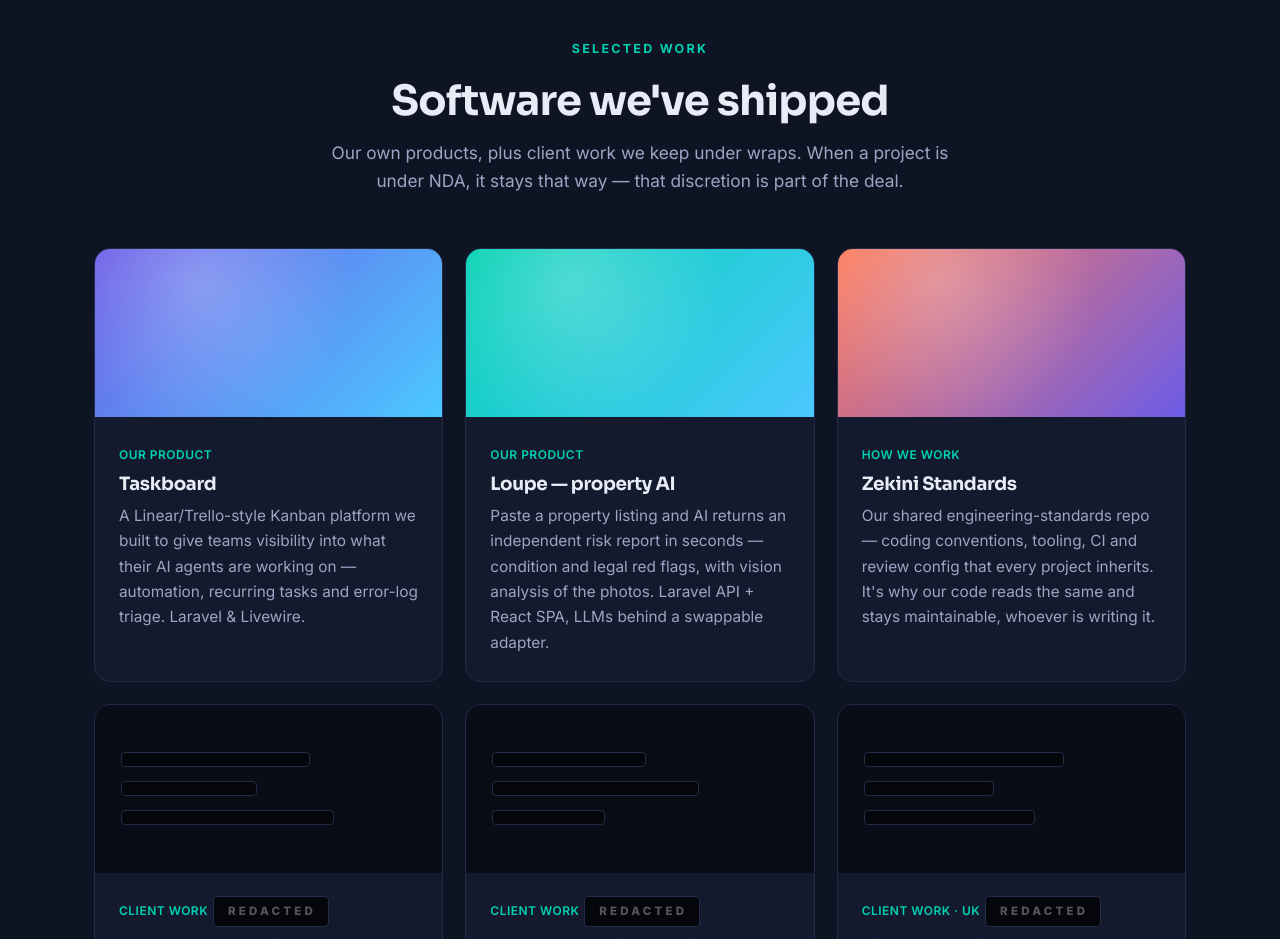
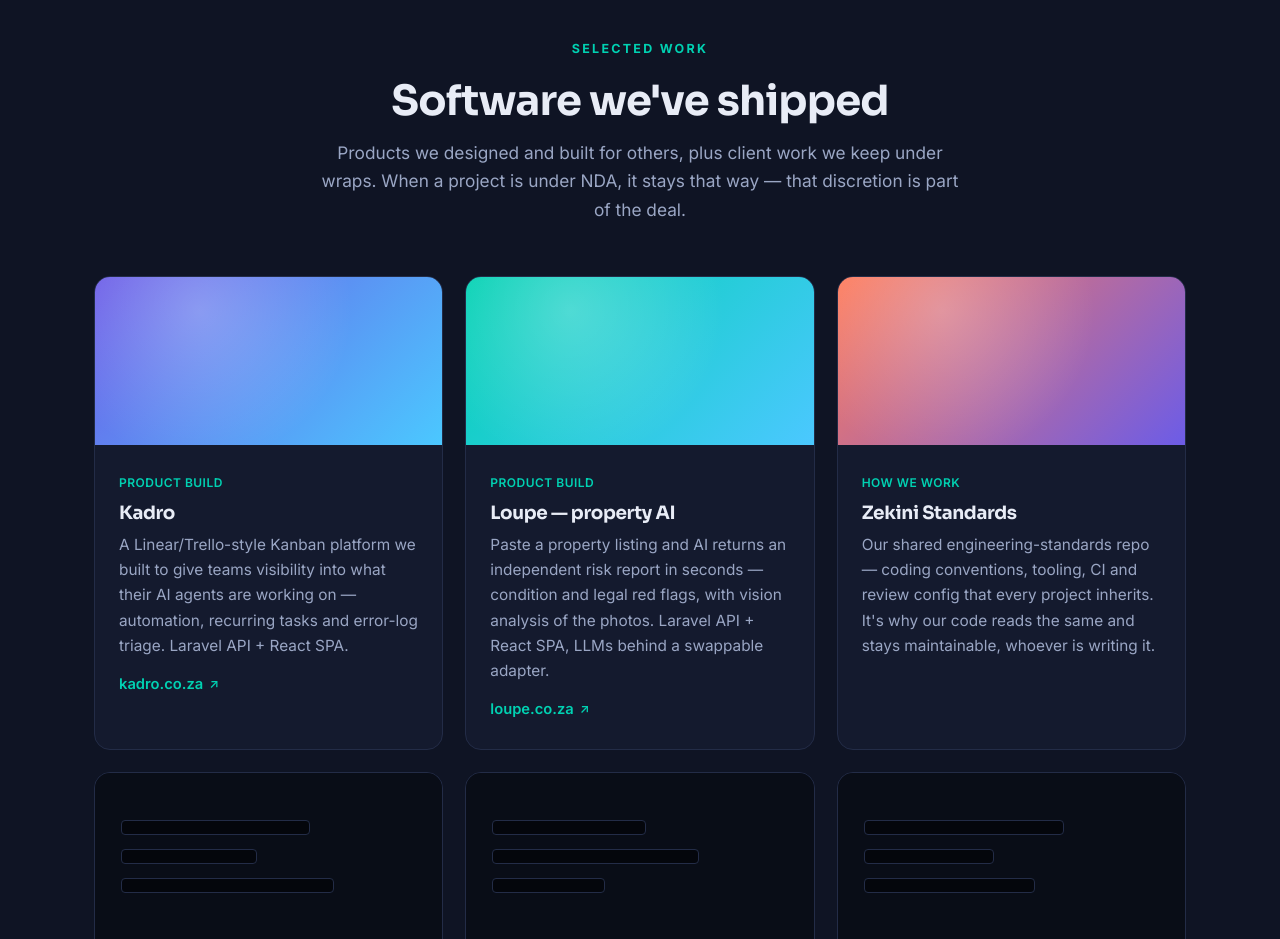
Before and after one commit to zekini-com/zekini.co.za, a plain HTML site: page public/index.html in a window 1280 px wide. Shown: the part 4320-5259 px from the top of the page. Drawn offline with Linux system fonts and the light colour scheme.

Commit message:
fix(work): the studio does not own the products it built, and this page was the one place saying otherwise in public (#5)
* fix(work): the studio does not own the products it built, and this page was the one place saying otherwise in public

ZS-50 settled that Zekini CC and KZN2026 (PTY) Ltd are separately-owned
companies transacting at arm's length: the studio builds, the vendor sells.
Loupe and Kadro are KZN2026's, built under contract. This page tagged both of
them "Our product" — a claim of ownership over another company's products, on
the studio's own site, where a customer or a counterparty would read it.

Both tags become "Product build", and the section subtitle stops saying "our own
products". The body copy already said "we built", which is true and stays.

Deliberately not naming KZN2026 here. Whether the site should name the vendor at
all is a public-facing framing choice the owner has not made, and "Product build"
is accurate either way — it can gain a name later without anything written now
becoming wrong.

Also corrects the same card twice over, independently of the entity question: the
product has been Kadro since 2026-08-02, and it has not been Livewire since
2026-08-03. It is a Laravel API with a React SPA, same as the row below it.

Untouched: the <title>, meta description and og:title, which are indexed and
unfurled and would move what search results and link previews show. Nothing in
them makes an ownership claim, so there is no reason to pay that cost here.

Also untouched: the voc card, still filed under Client work with the client
redacted. Either that tag is wrong too or voc's ownership genuinely differs from
Loupe's and Kadro's, and nobody has written down which. That is a question, not
a fix, and it stays on ZS-75.

Card ZS-75.

* feat(work): the two shipped products are publicly reachable, and the page named them without letting anyone go look

Kadro and Loupe both answer 200 on their own domains, but the work cards were
dead text: a reader who wanted to see the thing had to guess the URL. Each of
those two cards now carries a link to its live site. The redacted NDA cards
deliberately get none — there is nothing public to point at.

The arrow nudge on hover is disabled under prefers-reduced-motion, alongside the
card lift that was already handled there.

```diff
--- a/public/css/styles.css
+++ b/public/css/styles.css
@@ -316,6 +316,15 @@
 }
 .work-body h3 { font-size: 1.15rem; margin-bottom: 8px; }
 .work-body p { color: var(--muted); font-size: .96rem; }
+/* Live-site link on the cards for products that are publicly reachable. The
+   redacted NDA cards deliberately have none. */
+.work-link {
+  display: inline-flex; align-items: center; gap: 6px; margin-top: 14px;
+  font-size: .92rem; font-weight: 600; color: var(--brand-2);
+}
+.work-link:hover { text-decoration: underline; }
+.work-link-arrow { font-size: .85em; transition: transform .2s ease; }
+.work-link:hover .work-link-arrow { transform: translate(2px, -2px); }
 .work-note { text-align: center; margin-top: 40px; color: var(--muted); }
 .work-note a { color: var(--brand-2); font-weight: 600; }
 
@@ -441,5 +450,6 @@
   * { scroll-behavior: auto !important; }
   .reveal { opacity: 1; transform: none; transition: none; }
   .btn:hover, .card:hover, .work-card:hover, .stack-grid li:hover { transform: none; }
+  .work-link:hover .work-link-arrow { transform: none; }
   .wa-float::before { animation: none; }
 }
--- a/public/index.html
+++ b/public/index.html
@@ -263,24 +263,26 @@
         <header class="section-head">
           <p class="eyebrow">Selected work</p>
           <h2>Software we've shipped</h2>
-          <p class="section-sub">Our own products, plus client work we keep under wraps. When a project is under NDA, it stays that way — that discretion is part of the deal.</p>
+          <p class="section-sub">Products we designed and built for others, plus client work we keep under wraps. When a project is under NDA, it stays that way — that discretion is part of the deal.</p>
         </header>
 
         <div class="grid grid-3">
           <article class="work-card">
             <div class="work-thumb work-thumb-1" aria-hidden="true"></div>
             <div class="work-body">
-              <span class="tag">Our product</span>
-              <h3>Taskboard</h3>
-              <p>A Linear/Trello-style Kanban platform we built to give teams visibility into what their AI agents are working on — automation, recurring tasks and error-log triage. Laravel &amp; Livewire.</p>
+              <span class="tag">Product build</span>
+              <h3>Kadro</h3>
+              <p>A Linear/Trello-style Kanban platform we built to give teams visibility into what their AI agents are working on — automation, recurring tasks and error-log triage. Laravel API + React SPA.</p>
+              <a class="work-link" href="https://kadro.co.za" target="_blank" rel="noopener">kadro.co.za<span class="work-link-arrow" aria-hidden="true">↗</span></a>
             </div>
           </article>
           <article class="work-card">
             <div class="work-thumb work-thumb-2" aria-hidden="true"></div>
             <div class="work-body">
-              <span class="tag">Our product</span>
+              <span class="tag">Product build</span>
               <h3>Loupe — property AI</h3>
               <p>Paste a property listing and AI returns an independent risk report in seconds — condition and legal red flags, with vision analysis of the photos. Laravel API + React SPA, LLMs behind a swappable adapter.</p>
+              <a class="work-link" href="https://loupe.co.za" target="_blank" rel="noopener">loupe.co.za<span class="work-link-arrow" aria-hidden="true">↗</span></a>
             </div>
           </article>
           <article class="work-card">
```
